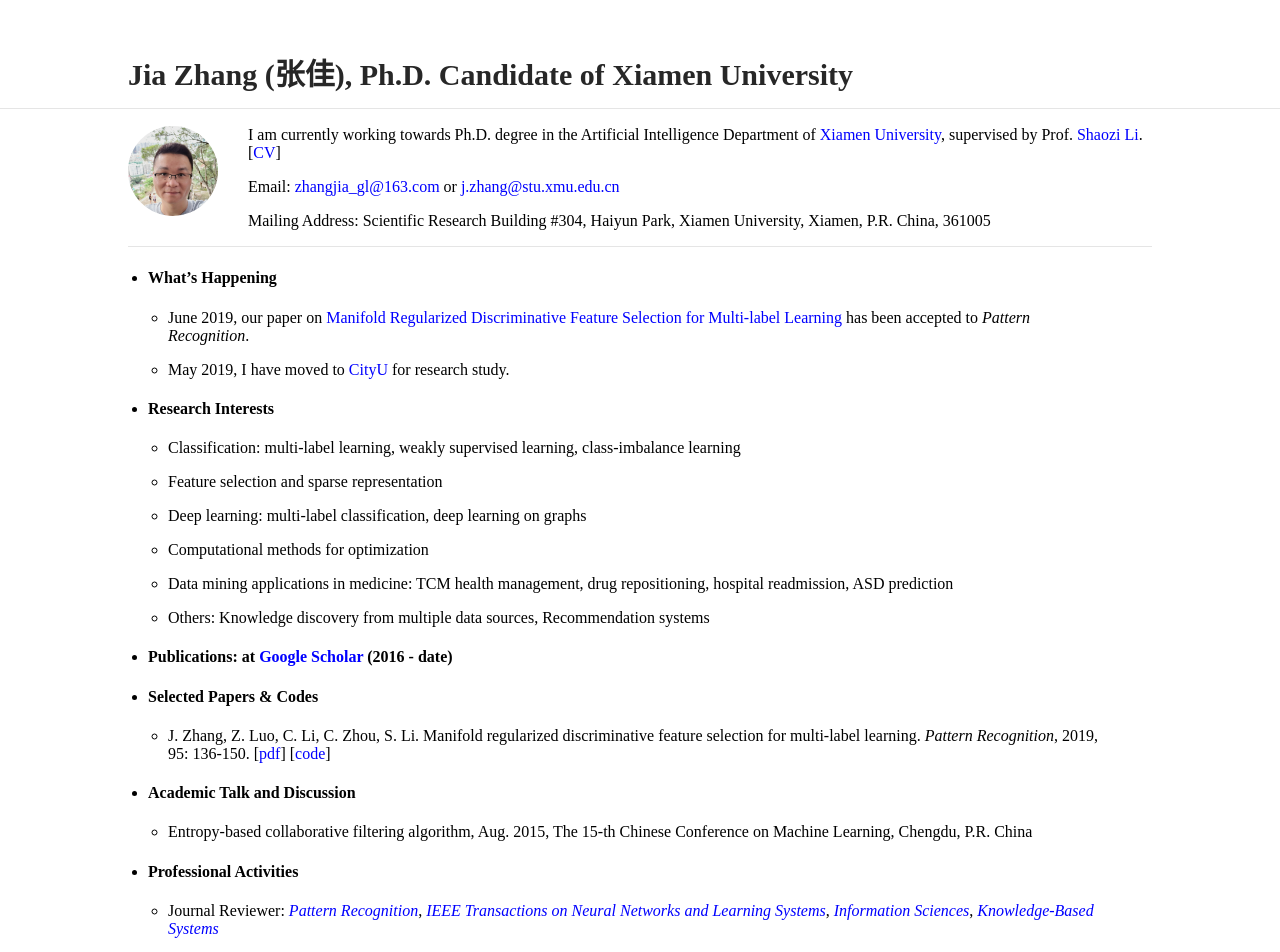
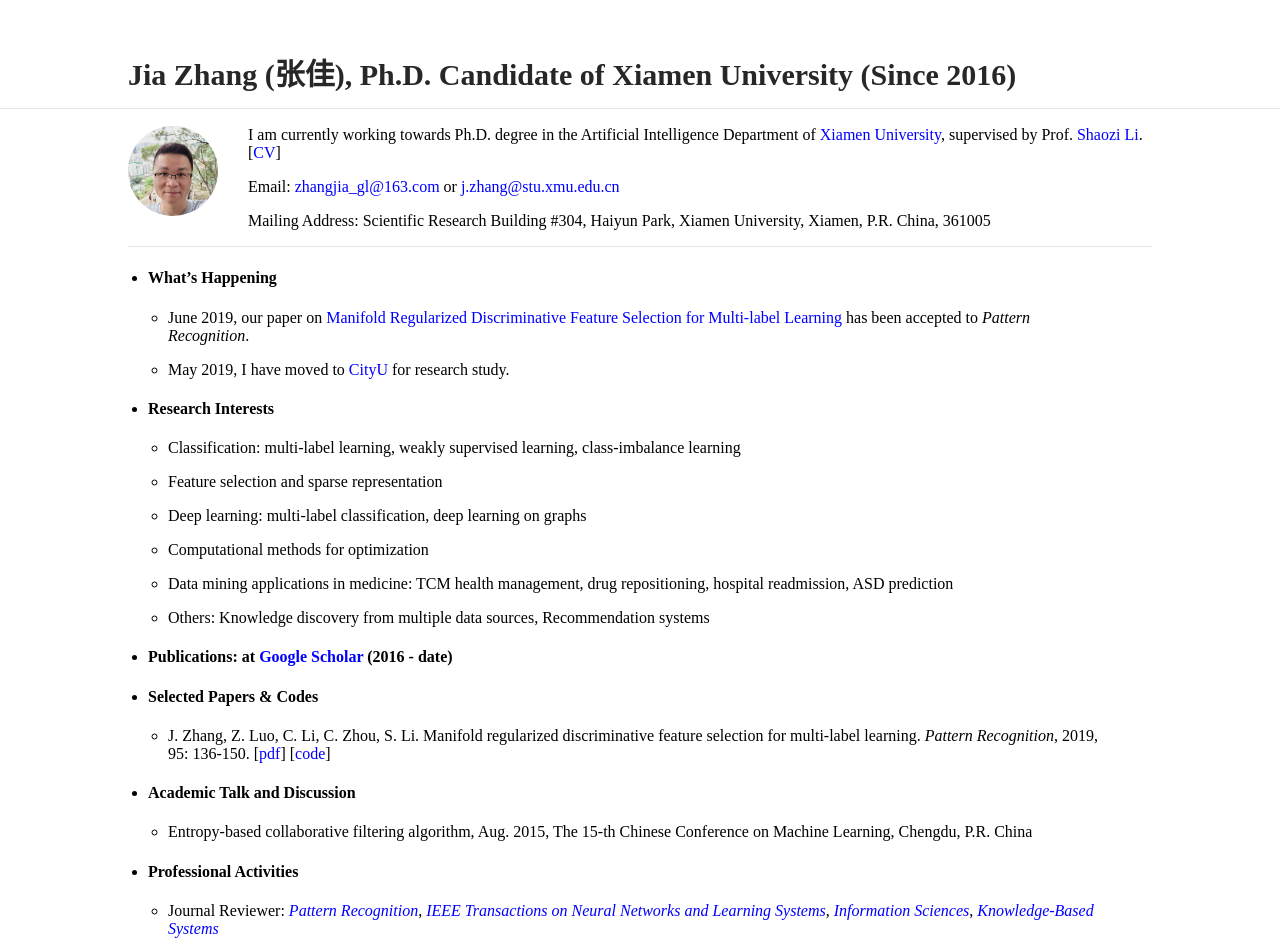
Before and after one commit to jiazhang-ml/jiazhang-ml.github.io, a Jekyll site: the page built from index.md, in a window 1280 px wide. Shown: the top 952 px of the page. Built offline with Jekyll 4.4.1, drawn with Linux system fonts in a browser that asks for light colours.

Commit message:
Update _config.yml

```diff
--- a/_config.yml
+++ b/_config.yml
@@ -1,4 +1,4 @@
-title: Jia Zhang (张佳), Ph.D. Candidate of Xiamen University
+title: Jia Zhang (张佳), Ph.D. Candidate of Xiamen University (Since 2016)
 url: "jiazhang-ml.pub/"
 
 #ins_logo: "./bits-logo.png"
```
